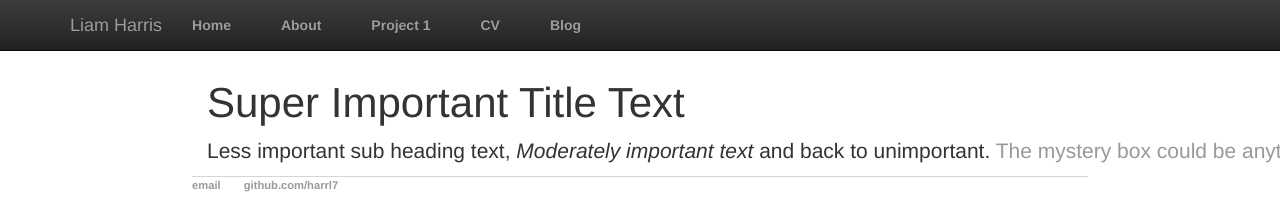
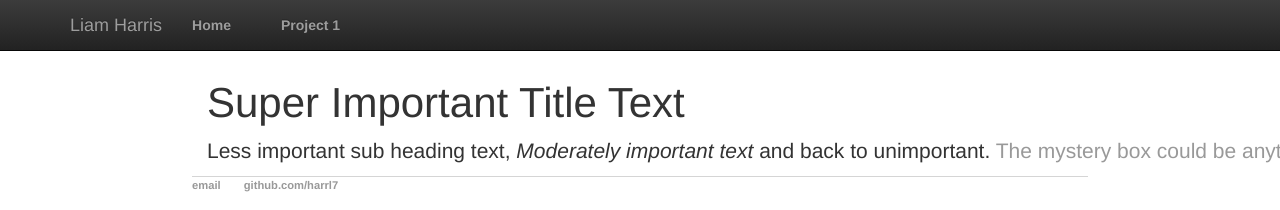
Before and after one commit to harrl7/harrl7.github.io, a Jekyll site: the page built from indexb.html, in a window 1280 px wide. Shown: the top 210 px of the page. Built offline with Jekyll 4.4.1, drawn with Linux system fonts in a browser that asks for light colours.

Commit message:
Create default.html

```diff
--- a/_layouts/default.html
+++ b/_layouts/default.html
@@ -35,10 +35,10 @@
 					<div id="navbar" class="collapse navbar-collapse">
 						<ul class="nav navbar-nav">
 							<li class={% if page.url == "/" %}"active"{% endif %}><a href="/">Home</a></li>
-							<li class={% if page.url == "/about/" %}"active"{% endif %}><a href="/about">About</a></li>
 							<li class={% if page.url == "/project1/" %}"active"{% endif %}><a href="/project1">Project 1</a></li>
+							<!-- <li class={% if page.url == "/about/" %}"active"{% endif %}><a href="/about">About</a></li>
 							<li class={% if page.url == "/cv/" %}"active"{% endif %}><a href="/cv">CV</a></li>
-							<li class={% if page.url == "/blog/" %}"active"{% endif %}><a href="/blog">Blog</a></li>
+							<li class={% if page.url == "/blog/" %}"active"{% endif %}><a href="/blog">Blog</a></li> -->
 						</ul>
 					</div><!--/.nav-collapse -->
 				</div>
```
